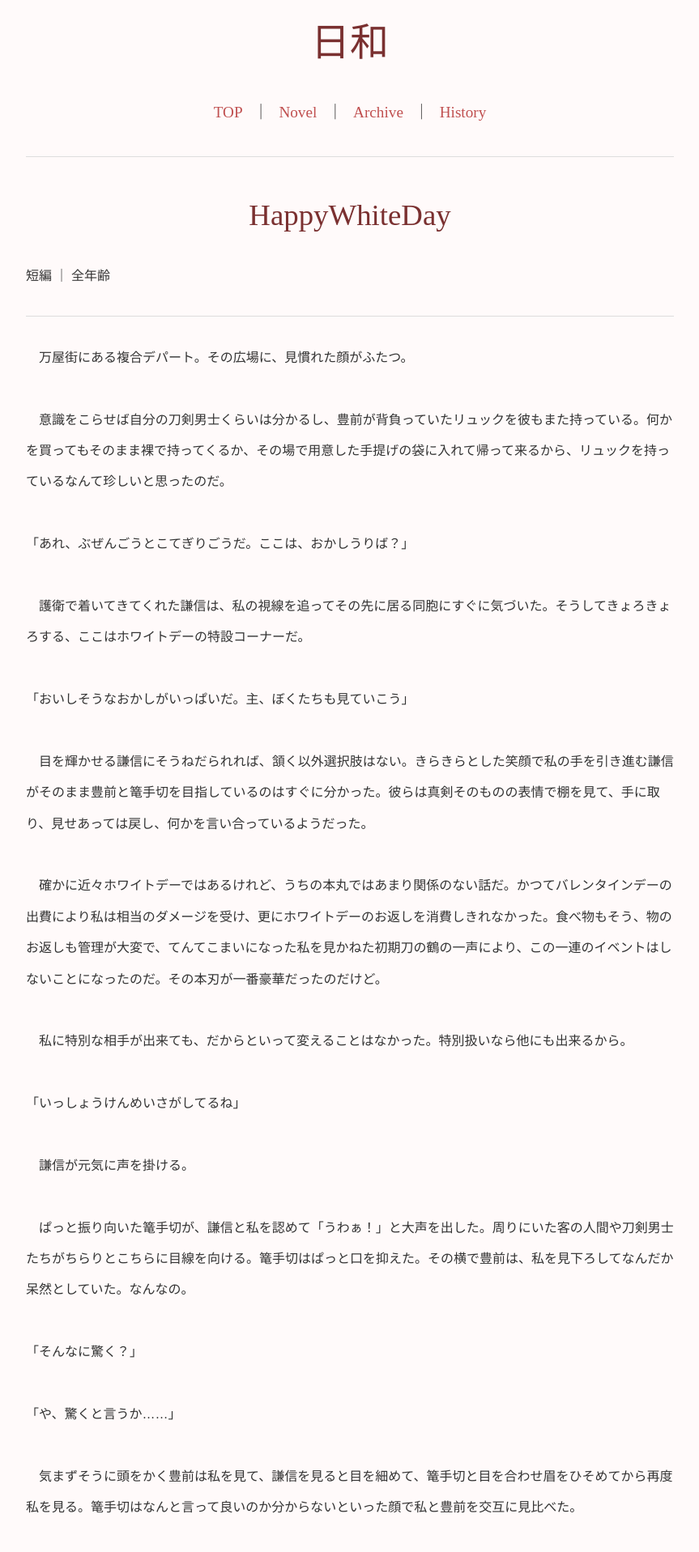
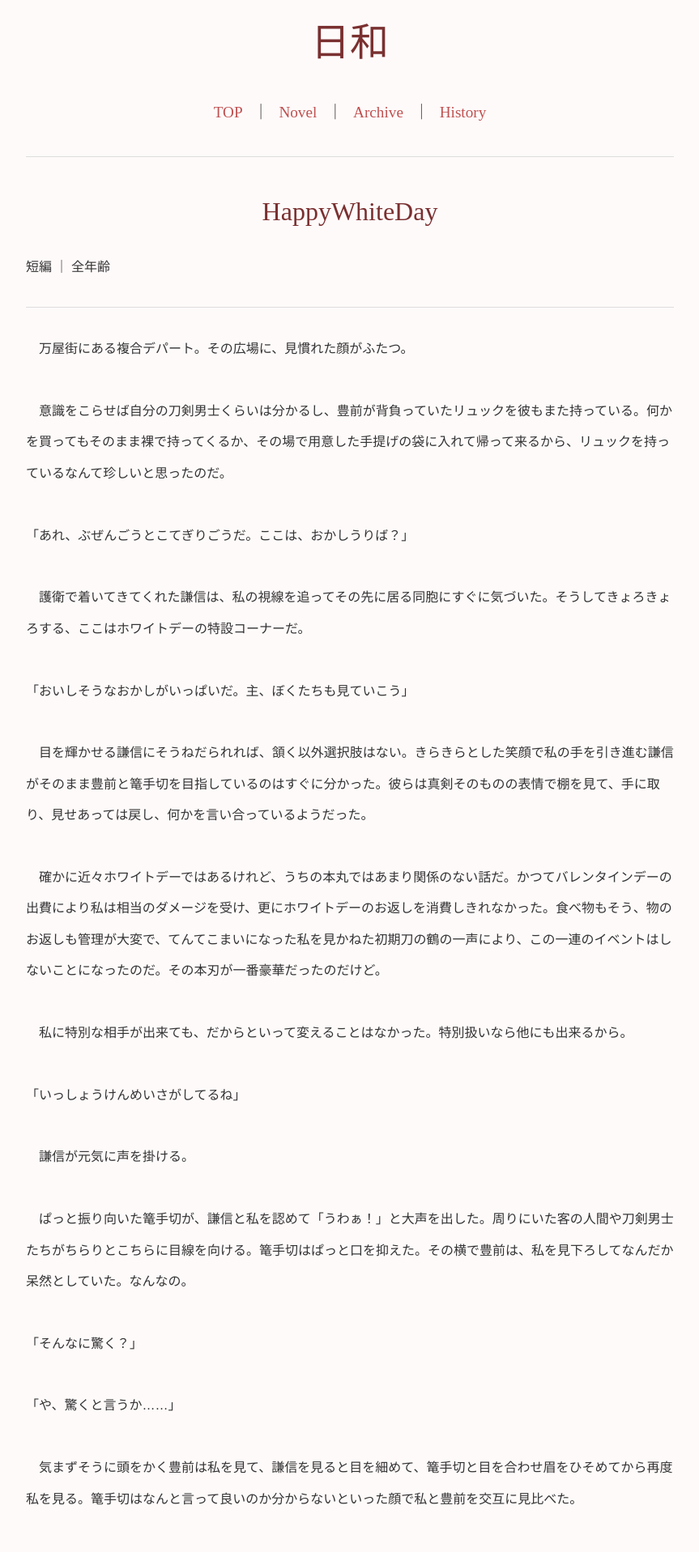
Before and after one commit to fjst160/lemon160, a Jekyll site: the page built from _novels/ss0-1.md, in a window 1280 px wide. Shown: the part 328-2245 px from the top of the page at 81% size, without its empty margins (208-1071 px from the left). Built offline with Jekyll 4.4.1, drawn with Linux system fonts in a browser that asks for light colours.

Commit message:
Update style.css

```diff
--- a/assets/style.css
+++ b/assets/style.css
@@ -55,7 +55,7 @@ h1{
 }
 
 .novel-title{
-    font-size: 2.3rem;
+    font-size: 2rem;
 }
 
 
```
